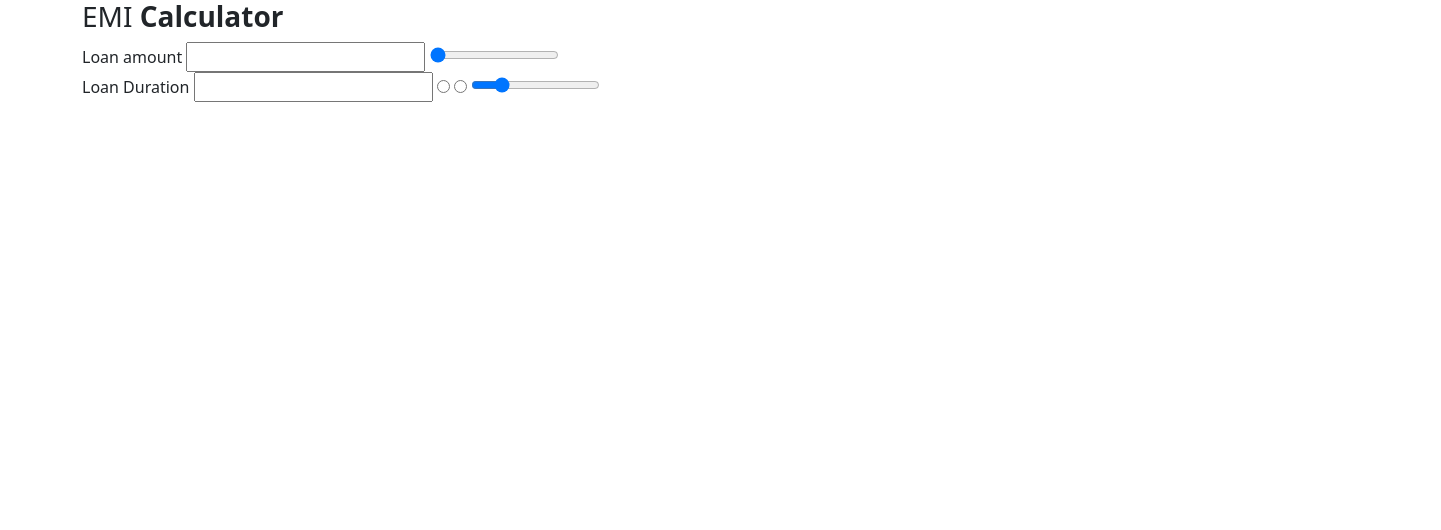
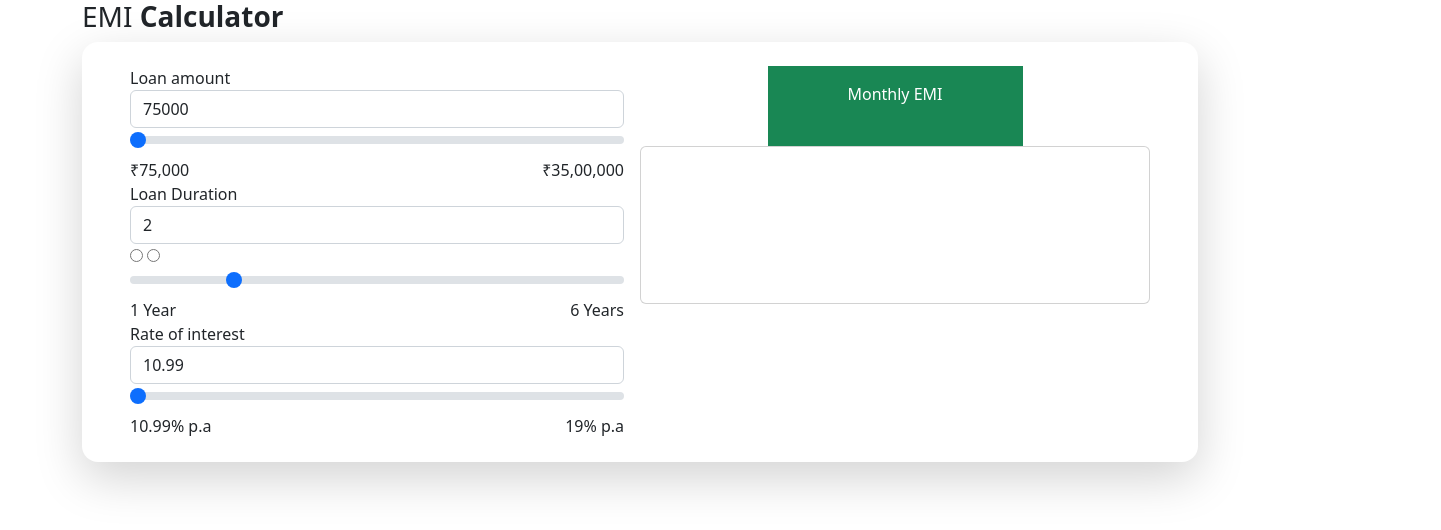
Before and after one commit to CalmranSyed/EMI-Calculator, a website: page index.html in a window 1280 px wide. Shown: the whole page, 1441 px wide, since content can reach past the window. Drawn offline with nearby package versions, Linux system fonts and the light colour scheme.

Commit message:
Added logic for updating input fields depending on min and max values

```diff
--- a/index.html
+++ b/index.html
@@ -5,11 +5,10 @@
     <meta http-equiv="X-UA-Compatible" content="IE=edge" />
     <meta name="viewport" content="width=device-width, initial-scale=1.0" />
     <link
-      href="https://cdn.jsdelivr.net/npm/bootstrap@5.3.0-alpha1/dist/css/bootstrap.min.css"
+      href="./node_modules/bootstrap/dist/css/bootstrap.min.css"
       rel="stylesheet"
-      integrity="sha384-GLhlTQ8iRABdZLl6O3oVMWSktQOp6b7In1Zl3/Jr59b6EGGoI1aFkw7cmDA6j6gD"
-      crossorigin="anonymous"
     />
+
     <title>EMI Calculator</title>
   </head>
   <body>
@@ -21,44 +20,110 @@
 
     <section class="calc-section">
       <div class="container">
-        <div class="calc-card">
-          <form action="" id="calc-form" class="calc-form">
+        <div
+          class="calc-card card border-0 rounded-4 flex-row shadow-lg gap-3 px-5 py-4"
+        >
+          <form action="" id="calc-form" class="calc-form w-50">
             <fieldset class="loan-amount">
               <label for="">Loan amount</label>
-              <input type="number" name="" id="loan-amount-input" />
+              <input
+                type="number"
+                name=""
+                id="loan-amount-input"
+                class="form-control loan-field"
+              />
               <input
                 type="range"
+                class="form-range loan-range"
                 name=""
                 id="loan-amount-range"
+                step="1000"
                 min="75000"
                 max="3500000"
                 value="75000"
               />
-              <div class="range-values"></div>
+              <div
+                class="range-value d-flex align-items-center justify-content-between"
+              >
+                <span class="range-min">₹75,000</span>
+                <span class="range-max">₹35,00,000</span>
+              </div>
             </fieldset>
+
             <fieldset class="loan-duration">
               <label for="">Loan Duration</label>
-              <input type="number" name="" id="loan-duration-input" />
+              <input
+                type="number"
+                name=""
+                id="loan-duration-input"
+                class="form-control loan-field"
+              />
               <input type="radio" name="loan-duration-unit" id="" />
               <input type="radio" name="loan-duration-unit" id="" />
               <input
                 type="range"
+                class="form-range loan-range"
                 name=""
                 id="loan-duration-range"
+                step="1"
                 min="1"
                 max="6"
                 value="2"
               />
-              <div class="range-values"></div>
+              <div
+                class="range-value d-flex align-items-center justify-content-between"
+              >
+                <span class="range-min">1 Year</span>
+                <span class="range-max">6 Years</span>
+              </div>
+            </fieldset>
+
+            <fieldset class="loan-interest">
+              <label for="">Rate of interest</label>
+              <input
+                type="number"
+                name=""
+                id="loan-interest-input"
+                class="form-control loan-field"
+              />
+              <input
+                type="range"
+                class="form-range loan-range"
+                name=""
+                id="loan-interest-range"
+                step="0.01"
+                min="10.99"
+                max="19"
+                value="10.99"
+              />
+              <div
+                class="range-value d-flex align-items-center justify-content-between"
+              >
+                <span class="range-min">10.99% p.a</span>
+                <span class="range-max">19% p.a</span>
+              </div>
             </fieldset>
           </form>
+
+          <div class="calc-output flex flex-col align-items-center w-50">
+            <div
+              class="monthly-emi w-50 mx-auto bg-success text-white text-center d-flex flex-column align-items-center justify-content-center py-3"
+            >
+              <p>Monthly EMI</p>
+              <h4 id="monthly-emi-amount"></h4>
+            </div>
+
+            <div class="emi-chart-container card">
+              <div style="width: 800px">
+                <canvas id="emi-chart"></canvas>
+              </div>
+            </div>
+          </div>
         </div>
       </div>
     </section>
-    <script
-      src="https://cdn.jsdelivr.net/npm/bootstrap@5.3.0-alpha1/dist/js/bootstrap.bundle.min.js"
-      integrity="sha384-w76AqPfDkMBDXo30jS1Sgez6pr3x5MlQ1ZAGC+nuZB+EYdgRZgiwxhTBTkF7CXvN"
-      crossorigin="anonymous"
-    ></script>
+
+    <script src="./node_modules/bootstrap/dist/js/bootstrap.bundle.min.js"></script>
+    <script type="module" src="./js/render.js"></script>
   </body>
 </html>
--- /dev/null
+++ b/js/biz.js
@@ -0,0 +1,5 @@
+var bizObj = {};
+
+(function () {});
+
+Object.freeze(bizObj);
--- /dev/null
+++ b/js/render.js
@@ -0,0 +1,63 @@
+const renderObj = {};
+
+(function () {
+  const amountSlider = document.getElementById("loan-amount-range");
+  const durationSlider = document.getElementById("loan-duration-range");
+  const interestSlider = document.getElementById("loan-interest-range");
+  const sliderArray = [amountSlider, durationSlider, interestSlider];
+
+  const amountInput = document.getElementById("loan-amount-input");
+  const durationInput = document.getElementById("loan-duration-input");
+  const interestInput = document.getElementById("loan-interest-input");
+  const inputArray = [amountInput, durationInput, interestInput];
+
+  function updateInputVal(inputEl, rangeSliderEl) {
+    // set range slider's default value to input's default value
+    inputEl.value = rangeSliderEl.value;
+
+    // update input value on slider change
+    rangeSliderEl.addEventListener("input", function (event) {
+      inputEl.value = event.target.value;
+    });
+
+    inputEl.addEventListener("change", function (event) {
+      if (event.target.value !== "") {
+        if (
+          Math.floor(event.target.value) >
+          Math.floor(rangeSliderEl.getAttribute("max"))
+        ) {
+          event.target.value = rangeSliderEl.getAttribute("max");
+        } else if (
+          Math.floor(event.target.value) <
+          Math.floor(rangeSliderEl.getAttribute("min"))
+        ) {
+          event.target.value = rangeSliderEl.getAttribute("min");
+        }
+      } else {
+        event.target.value = rangeSliderEl.getAttribute("min");
+        rangeSliderEl.value = event.target.value;
+      }
+
+      rangeSliderEl.value = event.target.value;
+    });
+
+    inputEl.addEventListener("input", function (event) {
+      if (event.target.value !== "") {
+        rangeSliderEl.value = event.target.value;
+      } else {
+        rangeSliderEl.value = rangeSliderEl.getAttribute("min");
+      }
+      console.log(event.target.value, rangeSliderEl.value);
+    });
+  }
+
+  renderObj.updateInputVal = updateInputVal;
+
+  if (inputArray.length === sliderArray.length) {
+    for (let i = 0; i < inputArray.length; i++) {
+      renderObj.updateInputVal(inputArray[i], sliderArray[i]);
+    }
+  }
+})();
+
+// Object.freeze(renderObj);
--- /dev/null
+++ b/package.json
@@ -0,0 +1,6 @@
+{
+  "dependencies": {
+    "bootstrap": "^5.2.3",
+    "chart.js": "^4.2.1"
+  }
+}
```
Also changed, not shown: 2 other files.
